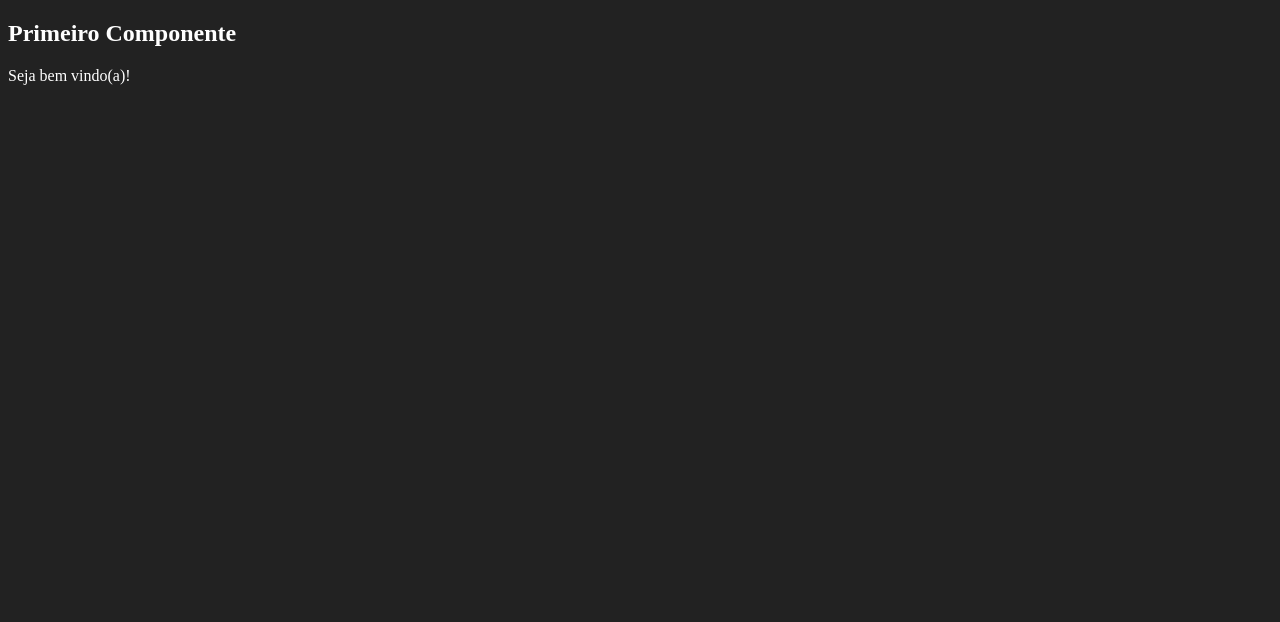
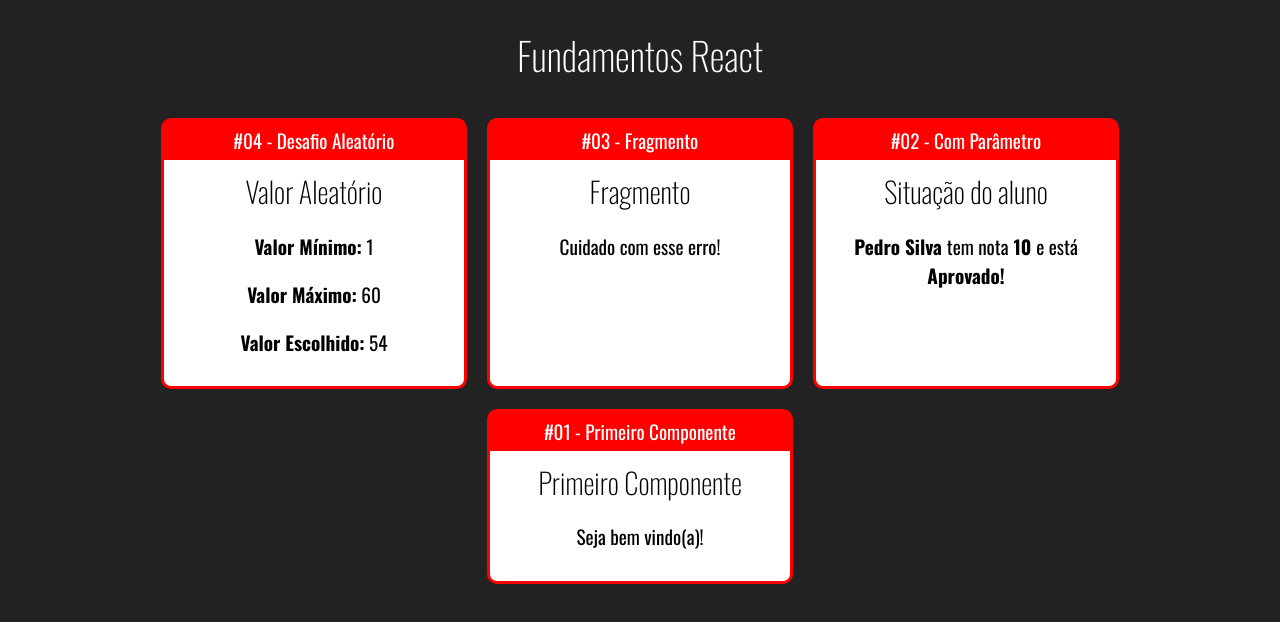
Before and after one commit to silvaagnaldo/react, a React (Create React App) app in the folder curso-react/fundamentos-react/: page / in a window 1280 px wide. Shown: the top 622 px of the page. Built offline with nearby package versions, Linux system fonts and the light colour scheme.

Commit message:
update - 28/07/2022

```diff
--- a/curso-react/fundamentos-react/public/index.html
+++ b/curso-react/fundamentos-react/public/index.html
@@ -13,6 +13,11 @@
 
     <link rel="manifest" href="%PUBLIC_URL%/manifest.json" />
 
+    <link rel="preconnect" href="https://fonts.googleapis.com">
+
+    <link rel="preconnect" href="https://fonts.gstatic.com" crossorigin>
+    <link href="https://fonts.googleapis.com/css2?family=Oswald:wght@200;300;400;500;600;700&display=swap" rel="stylesheet">
+
     <title>React App</title>
   </head>
   <body>
--- /dev/null
+++ b/curso-react/fundamentos-react/src/App.css
@@ -0,0 +1,5 @@
+.App .Cards {
+    display: flex;
+    justify-content: center;
+    flex-wrap: wrap;
+}
--- /dev/null
+++ b/curso-react/fundamentos-react/src/App.jsx
@@ -0,0 +1,36 @@
+import "./App.css"
+
+import Fragmento from "./components/basicos/Fragmento"
+import ComParametro from "./components/basicos/ComParametro"
+import Primeiro from "./components/basicos/Primeiro"
+import Aleatorio from "./components/basicos/Aleatorio"
+import Card from "./components/layout/Card"
+
+export default function App() {
+    return (
+        <div className="App">
+            <h1>Fundamentos React</h1>
+
+            <div className="Cards">
+                <Card titulo="#04 - Desafio Aleatório">
+                    <Aleatorio min={1} max={60} />
+                </Card>
+                <Card titulo="#03 - Fragmento">
+                    <Fragmento />
+                </Card>
+                <Card titulo="#02 - Com Parâmetro">
+                    <ComParametro
+                        titulo="Situação do aluno"
+                        aluno="Pedro Silva"
+                        nota={9.3}
+                    />
+                </Card>
+                <Card titulo="#01 - Primeiro Componente">
+                    <Primeiro></Primeiro>
+                </Card>
+            </div>
+
+
+        </div>
+    )
+}
--- /dev/null
+++ b/curso-react/fundamentos-react/src/components/basicos/Aleatorio.jsx
@@ -0,0 +1,23 @@
+export default function Aleatorio(props) {
+    /*
+    const min = props.min
+    const max = props.max  pode ser assim ou
+    */
+   const { min, max  } = props
+
+    const numSort = parseInt(Math.random() * (max - min )) + min
+    return(
+        <div>
+            <h2>Valor Aleatório</h2>
+            <p>
+                <strong>Valor Mínimo:</strong> {min}
+            </p>
+            <p>
+                <strong>Valor Máximo:</strong> {max}
+            </p>
+            <p>
+                <strong>Valor Escolhido:</strong> {numSort}
+            </p>
+        </div>
+    )
+}
--- /dev/null
+++ b/curso-react/fundamentos-react/src/components/basicos/ComParametro.jsx
@@ -0,0 +1,16 @@
+export default function ComParametro(props) {
+    const status = props.nota >= 7 ? 'Aprovado' : 'Recuperação'
+    const notaInt = Math.ceil(props.nota)
+    return (
+        <div>
+            <h2>{props.titulo}</h2>
+            <p>
+                <strong>{props.aluno} </strong>
+                tem nota
+                <strong> {notaInt} </strong>
+                e está
+                <strong> {status}!</strong>
+            </p>
+        </div>
+    )
+}
--- /dev/null
+++ b/curso-react/fundamentos-react/src/components/basicos/Fragmento.jsx
@@ -0,0 +1,10 @@
+import { Fragment } from "react";
+
+export default function Fragmento(props) {
+    return (
+        <Fragment>
+            <h2>Fragmento</h2>
+            <p>Cuidado com esse erro!</p>
+        </Fragment>
+    )
+}
--- /dev/null
+++ b/curso-react/fundamentos-react/src/components/layout/Card.css
@@ -0,0 +1,27 @@
+.Card {
+    background-color: red;
+    border: 3px solid red;
+
+    border-radius: 10px;
+    overflow: hidden;
+
+    margin: 10px;
+
+    display: flex;
+    flex-direction: column;
+    min-width: 300px;
+    max-width: 300px;
+}
+
+.Card .Title {
+    padding: 5px 0px;
+    display: flex;
+    justify-content: center;
+}
+
+.Card .Content {
+    flex-grow: 1;
+    background-color: white;
+    color: black;
+    padding: 10px;
+}
--- /dev/null
+++ b/curso-react/fundamentos-react/src/components/layout/Card.jsx
@@ -0,0 +1,12 @@
+import "./Card.css"
+
+export default function Card(props) {
+    return (
+        <div className="Card">
+            <div className="Title">{props.titulo}</div>
+            <div className="Content">
+                {props.children}
+            </div>
+        </div>
+    )
+}
--- a/curso-react/fundamentos-react/src/index.css
+++ b/curso-react/fundamentos-react/src/index.css
@@ -1,4 +1,15 @@
 body {
+    font-family: 'Oswald', sans-serif;
     background-color: #222;
     color: white;
+    text-align: center;
+    font-size: 1.2rem;
 }
+
+h1, h2, h3 {
+    font-weight: 200;
+}
+
+h2, h3 {
+    margin: 0;
+}
--- a/curso-react/fundamentos-react/src/index.js
+++ b/curso-react/fundamentos-react/src/index.js
@@ -1,14 +1,9 @@
-import React from 'react';
 import ReactDOM from 'react-dom/client';
+import App from './App';
 import './index.css'
 
-import Primeiro from './components/basicos/Primeiro';
 
 const root = ReactDOM.createRoot(document.getElementById('root'));
 root.render(
-
-    <div>
-      <Primeiro />
-    </div>
-
+  <App />
 );
```
Also changed, not shown: curso-react/fundamentos-react/src/components/basicos/Primeiro.jsx (renamed from curso-react/fundamentos-react/src/components/basicos/Primeiro.js).
